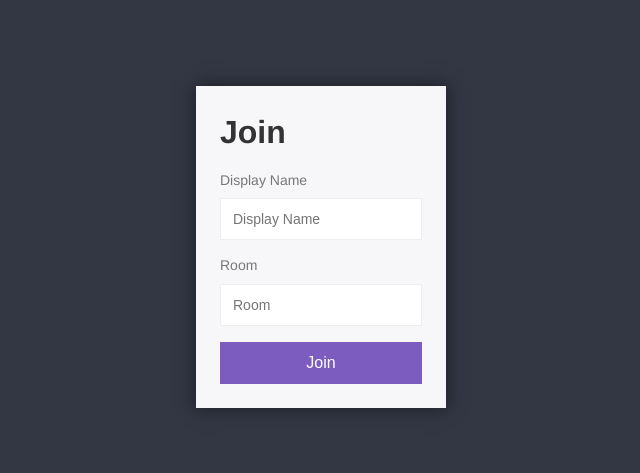
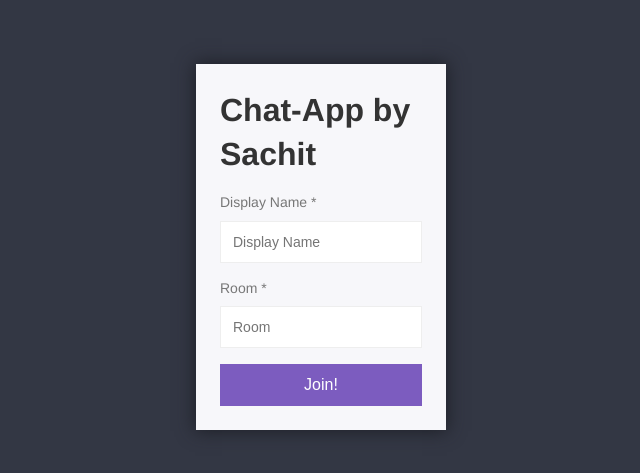
Before and after one commit to Sachit160/chat-application, a website: page public/index.html in a window 1280 px wide. Shown: the part 153-626 px from the top of the page, without its empty margins (319-959 px from the left). Drawn offline with Linux system fonts and the light colour scheme.

Commit message:
Update index.html
Update login page
Add meta tags

```diff
--- a/public/index.html
+++ b/public/index.html
@@ -3,6 +3,9 @@
 <head>
     <meta charset="UTF-8">
     <meta name="viewport" content="width=device-width, initial-scale=1.0">
+    <meta name="description" content="A NPM, ExpressJS and Socket.io based chat-app.">
+    <meta name="keywords" content="Chat, group chat, chatroom">
+    <meta name="author" content="Sachit Batra">
     <meta http-equiv="X-UA-Compatible" content="ie=edge">
     <title>Chat-App</title>
     <link rel="icon" href="/img/favicon.png">
@@ -11,13 +14,13 @@
 <body>
     <div class="centered-form">
         <div class="centered-form__box">
-            <h1>Join</h1>
+            <h1>Chat-App by Sachit</h1>
             <form action="/chat.html">
-                <label>Display Name</label>
+                <label>Display Name <span style="color=#f00">*</span></label>
                 <input type="text" name="username" placeholder="Display Name" required>
-                <label>Room</label>
+                <label>Room <span style="color=#f00">*</span></label>
                 <input type="text" name="room" placeholder="Room" required>
-                <button>Join</button>
+                <button>Join!</button>
             </form>
         </div>
     </div>
```
